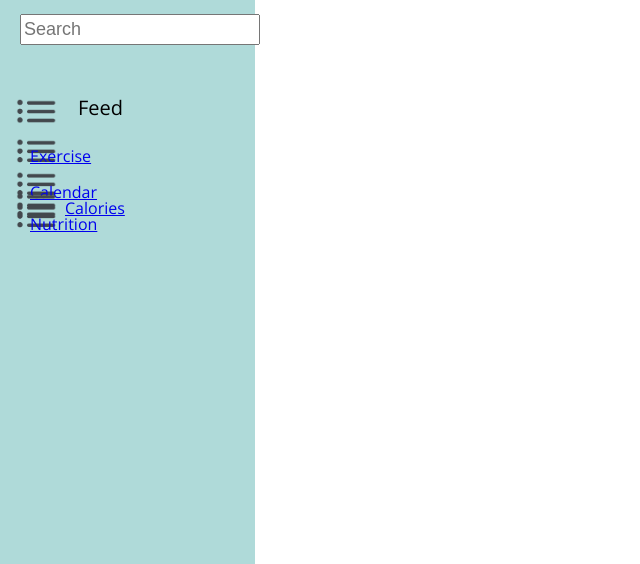
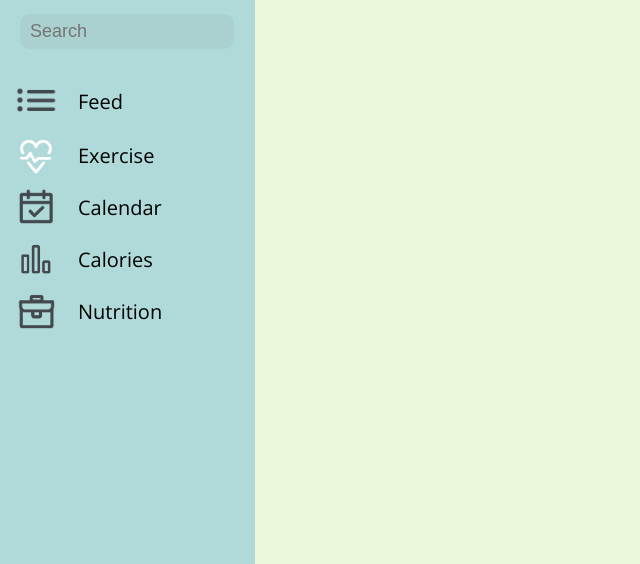
Before and after one commit to rvwatch/UI-Challenge, a plain HTML site: page index.html in a window 1280 px wide. Shown: the part 236-800 px from the top of the page, without its empty margins (0-640 px from the left). Drawn offline with nearby package versions, Linux system fonts and the light colour scheme.

Commit message:
RV nav bar finished

```diff
--- a/index.css
+++ b/index.css
@@ -1,5 +1,6 @@
 body {
   font-family: 'Open Sans', sans-serif;
+  background-color: #EBF7DA;
 }
 
 .left-sidebar {
@@ -18,22 +19,29 @@ body {
 
 .search-input {
   margin: 30px 0 0 20px;
+  padding: 5px 0 5px 10px;
   height: 25px;
   font-size: 18px;
+  background-color: #AAD0D0;
+  border-radius: 10px;
+  border:none;
+  width: 80%;
 }
 
 nav {
-  margin: 43px 0 0 0;
+  margin: 31px 0 0 0;
 }
 
-
+nav li{
+  margin-bottom: 12px;
+}
 
 .feed {
   background-image: url(./assets/feed-icon.png);
   background-size: 41px;
-  background-position: 16px 0;
+  background-position: 16px -3px;
   background-repeat: no-repeat;
-  padding: 10px 0 10px 78px;
+  padding: 12px 0 12px 78px;
   text-decoration: none;
   font-size: 20px;
   color: #000;
@@ -46,34 +54,69 @@ nav {
 }
 
 .exercise {
-  background-image: url(./assets/feed-icon.png);
-  background-size: 41px;
-  background-position: 16px 0;
+  background-image: url(./assets/heart.png);
+  background-size: 32px;
+  background-position: 20px 3px;
   background-repeat: no-repeat;
-  padding: 20px 0 20px 30px;
+  padding: 10px 0 10px 78px;
+  text-decoration: none;
+  font-size: 20px;
+  color: #000;
   display: block;
 }
 
+.exercise:hover {
+  background-image: url(./assets/heart-hover.png);
+  background-color: #6FA0A0;
+}
+
 .calendar {
-  background-image: url(./assets/feed-icon.png);
-  background-size: 41px;
-  background-position: 16px 0;
+  background-image: url(./assets/calendar-icon.png);
+  background-size: 38px;
+  background-position: 17px -1px;
   background-repeat: no-repeat;
-  padding: 20px 0 20px 30px;
+  padding: 10px 0 10px 78px;
+  text-decoration: none;
+  font-size: 20px;
+  color: #000;
+  display: block;
+}
+
+.calendar:hover {
+  background-image: url(./assets/calendar-icon-hover.png);
+  background-color: #6FA0A0;
 }
 
 .calories {
-  background-image: url(./assets/feed-icon.png);
-  background-size: 41px;
-  background-position: 16px 0;
+  background-image: url(./assets/calories-icon.png);
+  background-size: 30px;
+  background-position: 21px 4px;
   background-repeat: no-repeat;
-  padding: 15px 0 10px 65px;
+  padding: 10px 0 10px 78px;
+  text-decoration: none;
+  font-size: 20px;
+  color: #000;
+  display: block;
+}
+
+.calories:hover {
+  background-image: url(./assets/calories-icon-hover.png);
+  background-color: #6FA0A0;
 }
 
 .nutrition {
-  background-image: url(./assets/feed-icon.png);
-  background-size: 41px;
-  background-position: 16px 0;
+  background-image: url(./assets/nutrition-icon.png);
+  background-size: 37px;
+  background-position: 18px 1px;
   background-repeat: no-repeat;
-  padding: 20px 0 20px 30px;
+  padding: 10px 0 10px 78px;
+  text-decoration: none;
+  font-size: 20px;
+  color: #000;
+  display: block;
 }
+
+.nutrition:hover {
+  background-image: url(./assets/nutrition-icon-hover.png);
+  background-color: #6FA0A0;
+}
```
